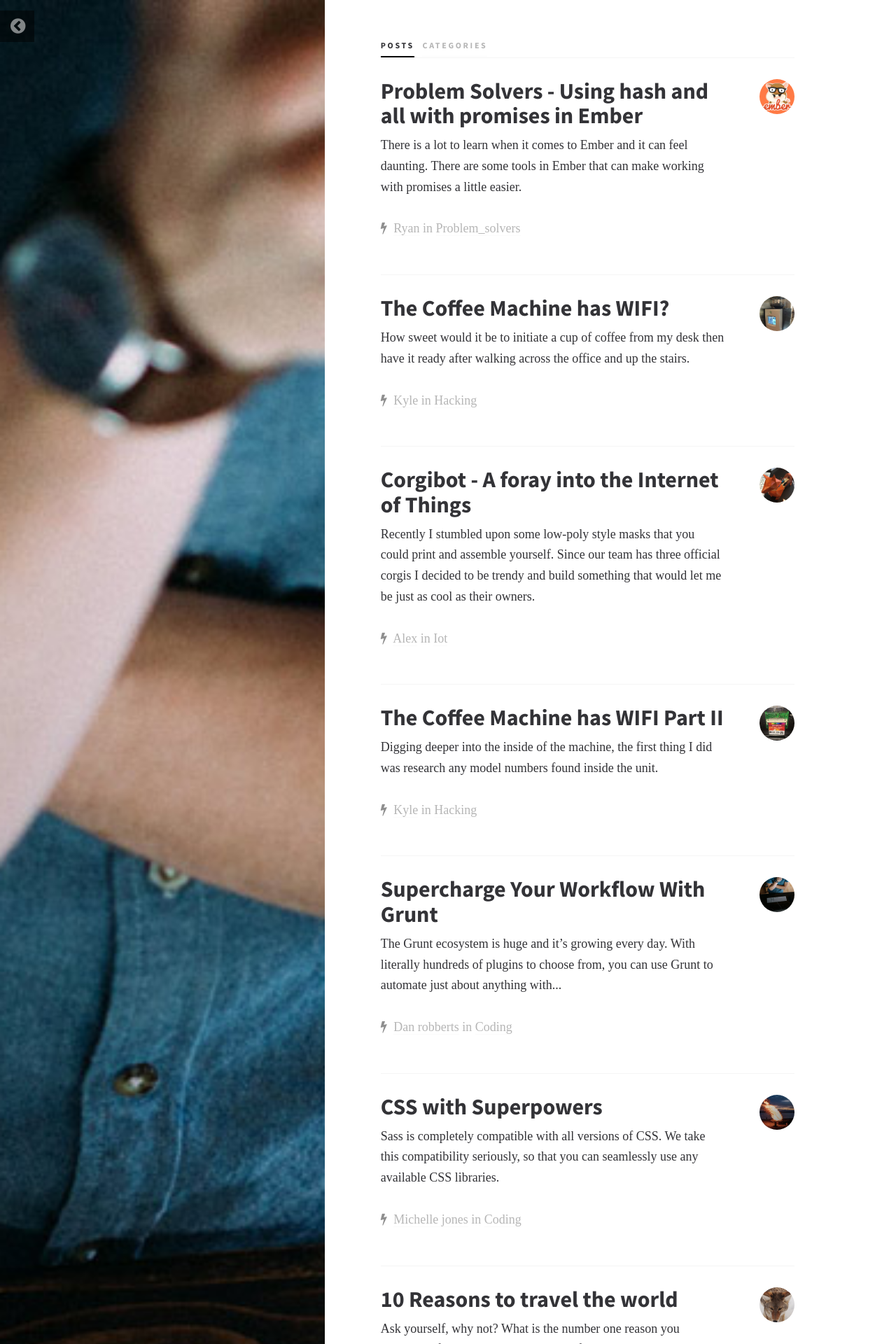
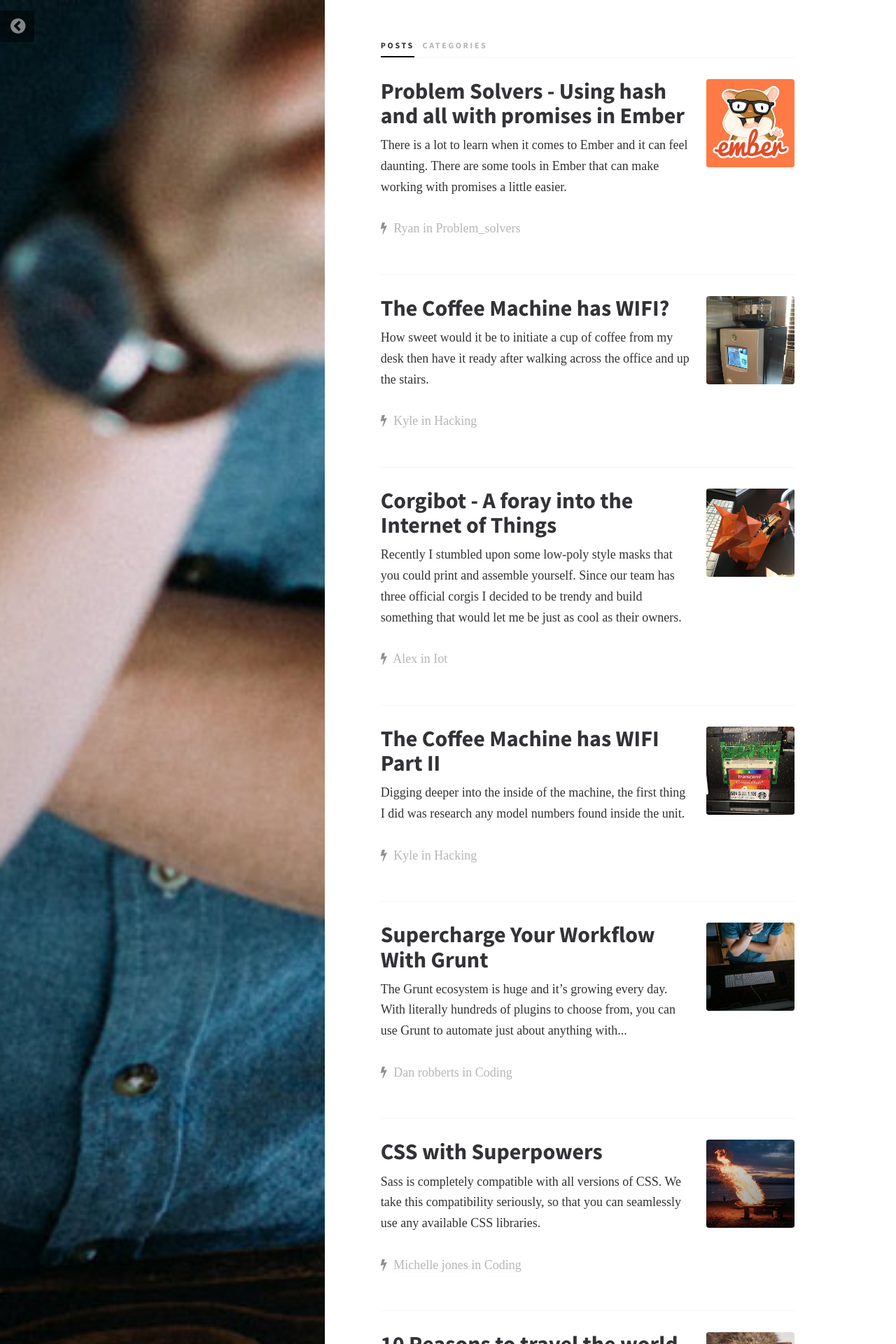
Before and after one commit to curiositymotive/curiositymotive.github.io, a Jekyll site: the page built from index.html, in a window 1280 px wide. Shown: the top 1920 px of the page at 70% size. Built offline with Jekyll 4.4.1, drawn with Linux system fonts in a browser that asks for light colours; some web fonts are replaced.

Commit message:
hp post icons

```diff
--- a/_layouts/home.html
+++ b/_layouts/home.html
@@ -11,7 +11,7 @@ layout: with-sidebar
     {% for post in site.posts %}
 
     <article class="post">
-        <div class="post-preview col-xs-10  no-gutter">
+        <div class="post-preview col-xs-9  no-gutter">
             <h2><a href="{{ post.url | prepend: site.baseurl }}">{{ post.title }}</a></h2>
 
             {% if post.blurb %}
@@ -25,14 +25,13 @@ layout: with-sidebar
             </p>
         </div>
 
-
         {% if post.square_related %}
-          <div class=" col-xs-2  no-gutter">
-              <img src="{{ site.baseurl}}/img/{{ post.square_related }}.jpg" class="user-icon user-1" alt="user-image">
+          <div class=" col-xs-3  no-gutter">
+              <img src="{{ site.baseurl}}/img/{{ post.square_related }}.jpg" class="post-icon user-1" alt="user-image">
           </div>
         {% else %}
-          <div class=" col-xs-2  no-gutter">
-              <img src="{{ site.baseurl}}/img/{{ post.feature_image }}.jpg" class="user-icon user-1" alt="user-image">
+          <div class=" col-xs-3  no-gutter">
+              <img src="{{ site.baseurl}}/img/{{ post.feature_image }}.jpg" class="post-icon user-1" alt="user-image">
           </div>
         {% endif %}
     </article>
```
Also changed, not shown: _scss/partials/_shared.scss (+8 -0 lines), css/main.css.
